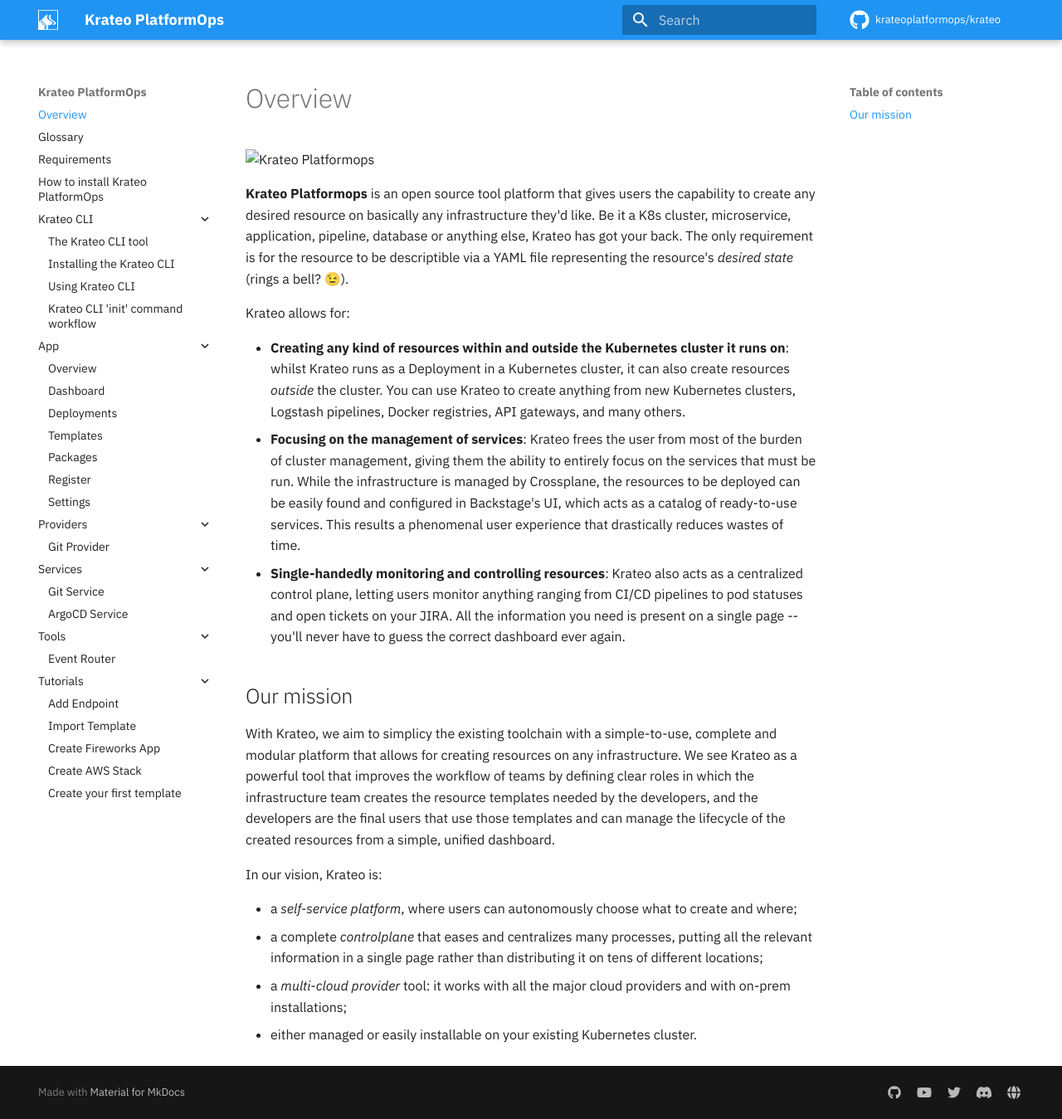
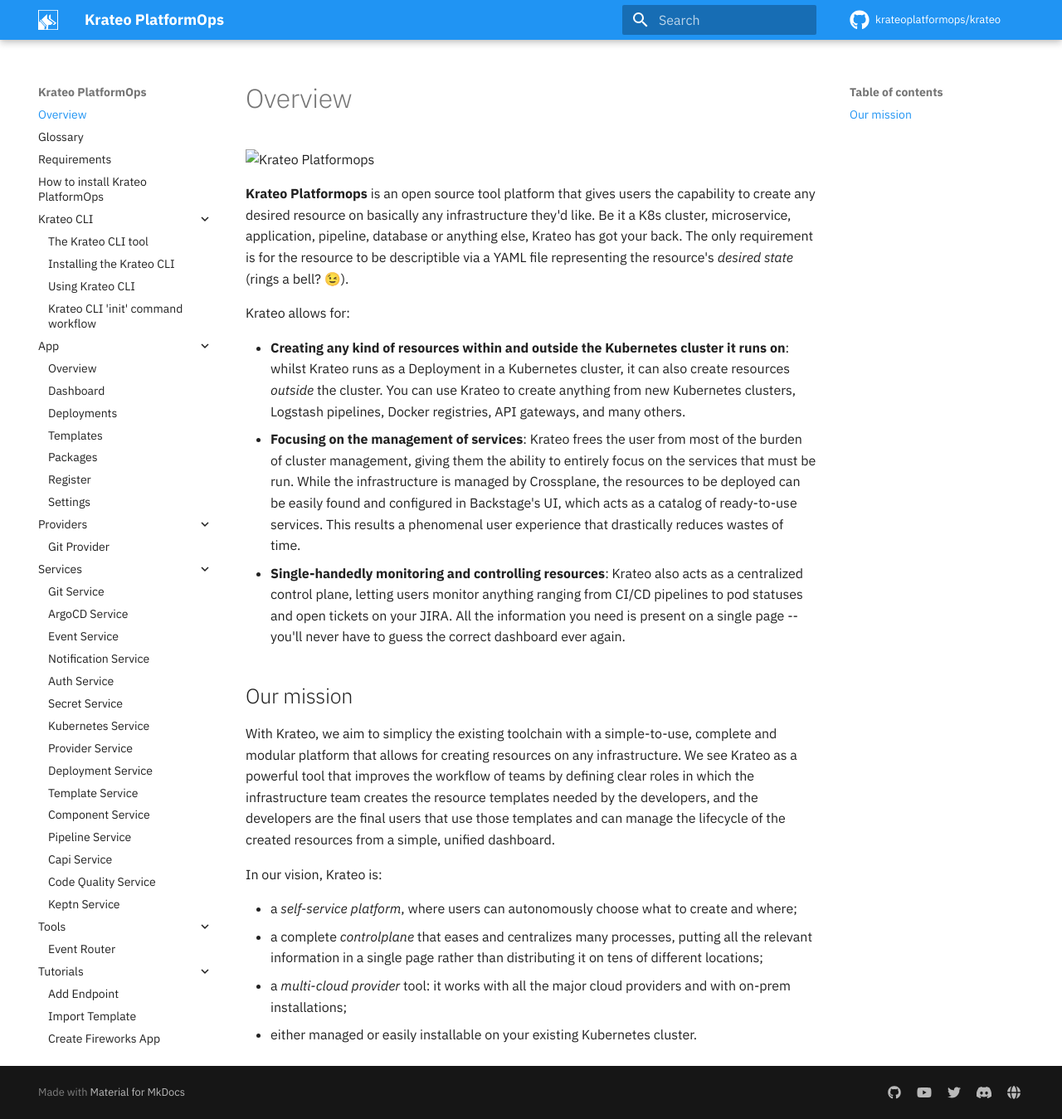
Before and after one commit to krateoplatformops/krateo-docs, an MkDocs documentation site: the page built from docs/README.md, in a window 1280 px wide and 1349 px high. Shown: the whole window at 83% size. Built offline with MkDocs 1.6.1 and Material for MkDocs 9.7.7, drawn with Linux system fonts in a browser that asks for light colours; comment, search, counter and statistics services are not loaded.

Commit message:
feat(services): all

```diff
--- a/mkdocs.yml
+++ b/mkdocs.yml
@@ -33,6 +33,19 @@
   - Services:
       - Git Service: services/git-service.md
       - ArgoCD Service: services/argocd-service.md
+      - Event Service: services/event-service.md
+      - Notification Service: services/notification-service.md
+      - Auth Service: services/auth-service.md
+      - Secret Service: services/secret-service.md
+      - Kubernetes Service: services/kubernetes-service.md
+      - Provider Service: services/provider-service.md
+      - Deployment Service: services/deployment-service.md
+      - Template Service: services/template-service.md
+      - Component Service: services/component-service.md
+      - Pipeline Service: services/pipeline-service.md
+      - Capi Service: services/capi-service.md
+      - Code Quality Service: services/codequality-service.md
+      - Keptn Service: services/keptn-service.md
   - Tools:
       - Event Router: tools/eventrouter.md
   - Tutorials:
```
Also changed, not shown: docs/services/auth-service.md (added), docs/services/capi-service.md (added), docs/services/codequality-service.md (added), docs/services/component-service.md (added), docs/services/deployment-service.md (added), docs/services/event-service.md (added), docs/services/keptn-service.md (added), docs/services/kubernetes-service.md (added), docs/services/notification-service.md (added), docs/services/pipeline-service.md (added), docs/services/provider-service.md (added), docs/services/secret-service.md (added), docs/services/template-service.md (added).
